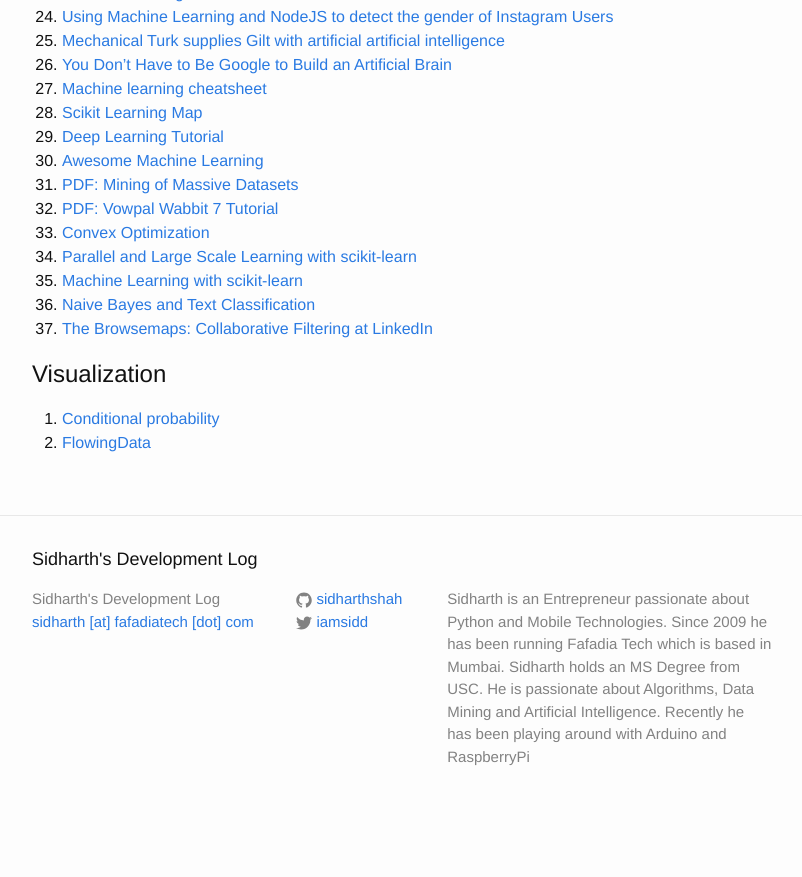
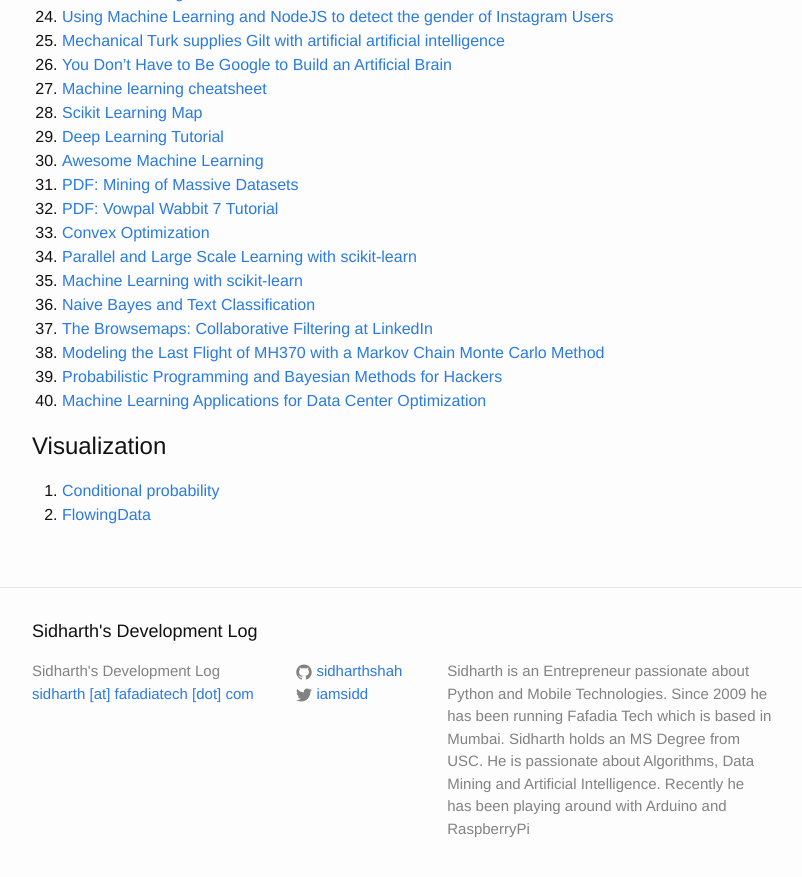
Before and after one commit to sidharthshah/sidharthshah.github.com, a Jekyll site: the page built from machine-learning.md, in a window 1280 px wide and 900 px high, scrolled down 1358 px. Shown: the top 877 px of the window, without its empty margins (238-1040 px from the left). Built offline with Jekyll 4.4.1, drawn with Linux system fonts in a browser that asks for light colours; before the commit the page ends 2186 px from its top, so only the background shows below that.

Commit message:
added link for machine learning for data centers

```diff
--- a/machine-learning.md
+++ b/machine-learning.md
@@ -67,6 +67,10 @@
 35. [Machine Learning with scikit-learn](https://kaggle2.blob.core.windows.net/prospector-files/1091/815dad0d-88d9-4b70-9117-fe7cee94879b/scikitlearn.pdf)
 36. [Naive Bayes and Text Classification](http://sebastianraschka.com/Articles/2014_naive_bayes_1.html)
 37. [The Browsemaps: Collaborative Filtering at LinkedIn](http://mitultiwari.net/docs/papers/browsemap.pdf)
+38. [Modeling the Last Flight of MH370 with a Markov Chain Monte Carlo Method](http://nbviewer.ipython.org/github/myhrvold/MH370_MCMC/blob/master/MH370_MC_ConorMyhrvold.ipynb)
+39. [Probabilistic Programming and Bayesian Methods for Hackers](http://nbviewer.ipython.org/github/CamDavidsonPilon/Probabilistic-Programming-and-Bayesian-Methods-for-Hackers/tree/master/)
+40. [Machine Learning Applications for Data Center Optimization
+](http://static.googleusercontent.com/media/www.google.com/en//about/datacenters/efficiency/internal/assets/machine-learning-applicationsfor-datacenter-optimization-finalv2.pdf)
 
 Visualization
 =============
```
